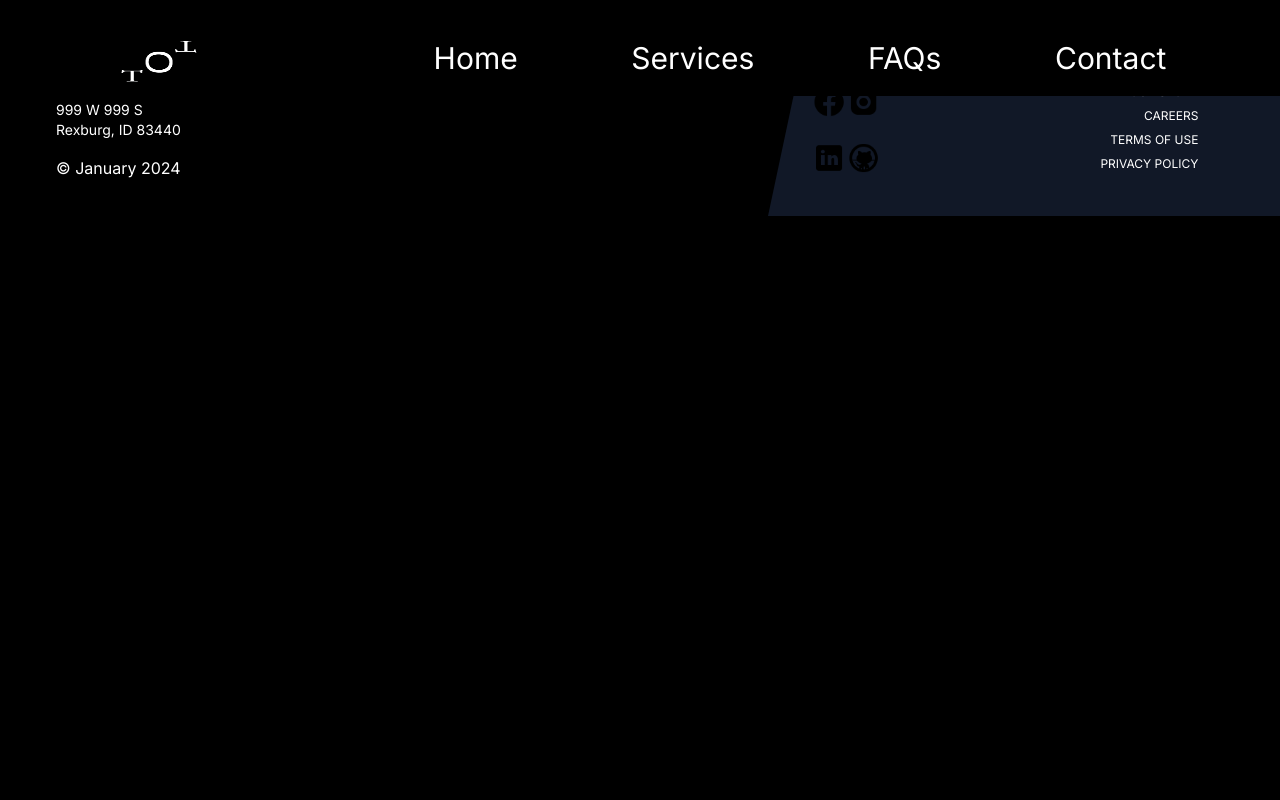
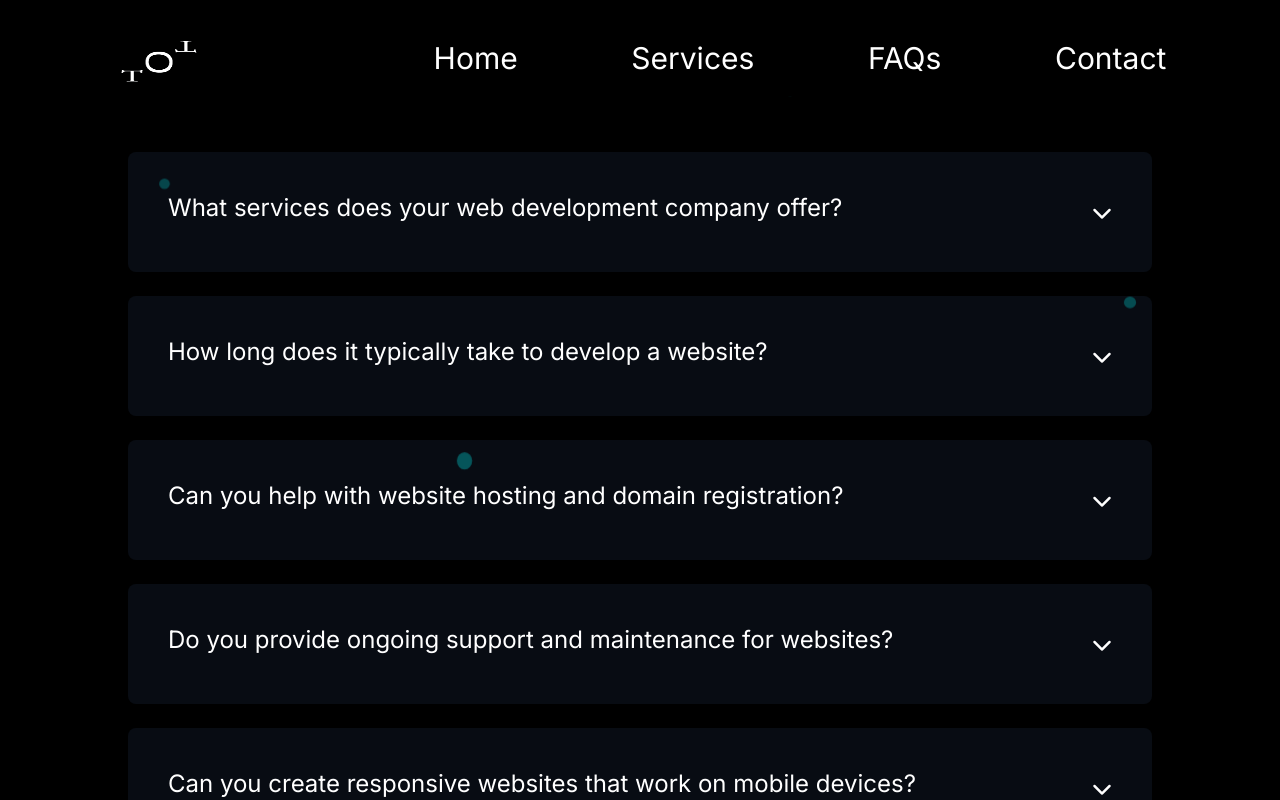
Before and after one commit to jordankraude/webdev-frontend, a Next.js app: page /FAQ in a window 1280 px wide. Shown: the top 800 px of the page. Built offline with nearby package versions, Linux system fonts and the light colour scheme.

Commit message:
hopefully fixed problem

```diff
--- a/src/app/FAQ/page.jsx
+++ b/src/app/FAQ/page.jsx
@@ -1,4 +1,4 @@
-import faqQuestion from '../../components/faqQuestion.jsx'
+import FAQSections from '../../components/FAQquestion.jsx'
 import LavaLamp from '../../components/lavaLamp.jsx'
 
 
@@ -8,7 +8,8 @@ export default function FAQ() {
     <main className='h-auto overflow-hidden'>
       <h1>FAQ</h1>
       <LavaLamp/>
-      <faqQuestion/>
+      <FAQSections/>
+
     </main>
   );
 }
--- a/src/components/FAQquestion.jsx
+++ b/src/components/FAQquestion.jsx
@@ -3,7 +3,7 @@
 import React, { useState } from 'react';
 import questions from '../data/questions.json'
 
-const faqQuestion = () => {
+const FAQSections = () => {
 
   const [expandedQuestion, setExpandedQuestion] = useState(null);
 
@@ -32,4 +32,4 @@ const faqQuestion = () => {
   );
 };
 
-export default faqQuestion;
+export default FAQSections;
```
